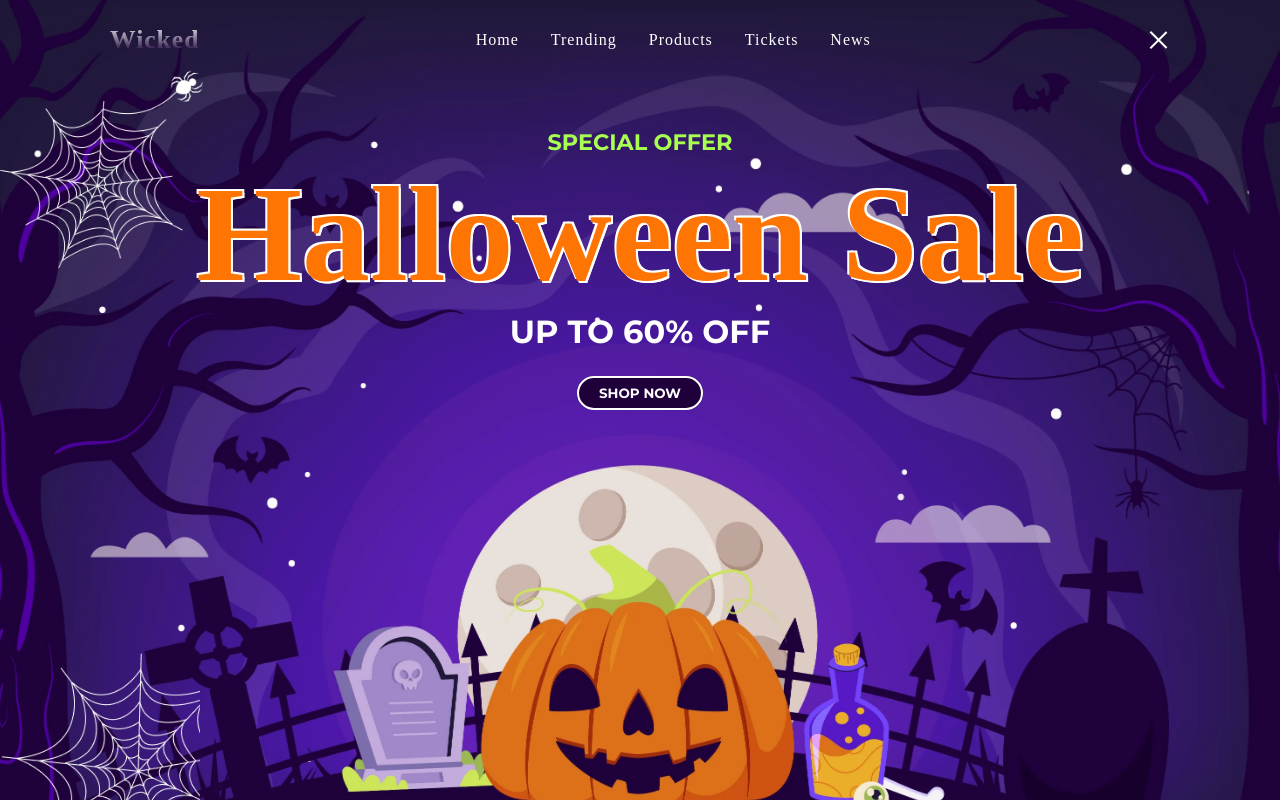
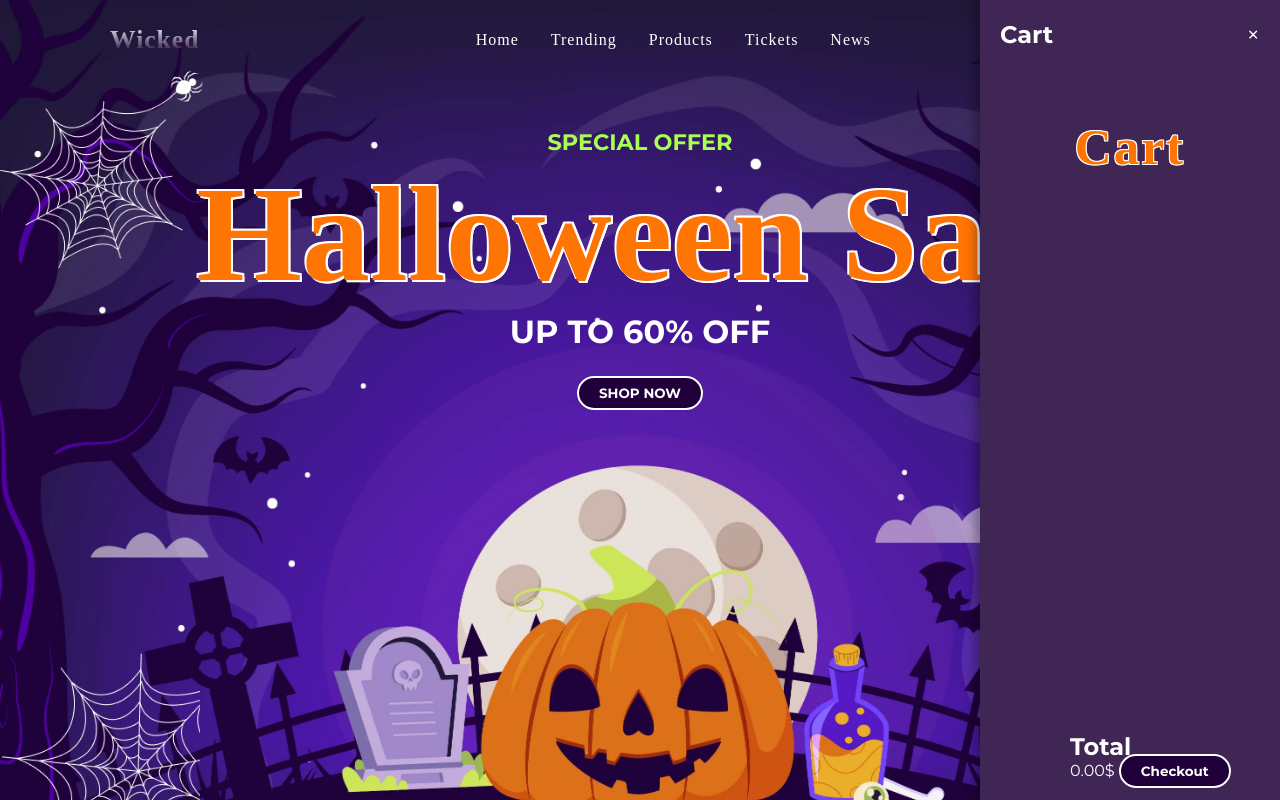
Before and after one commit to egyptianpsycho/Wicked, a plain HTML site: page index.html in a window 1280 px wide. Both pictures are taken after a click on the element 1158 px from the left and 40 px from the top of the page. Shown: the top 800 px of the page. Drawn offline with nearby package versions, Linux system fonts and the light colour scheme; a web font is replaced by a local one.

Commit message:
updated files

```diff
--- a/css/master.css
+++ b/css/master.css
@@ -505,19 +505,11 @@ header.header-active {
         background-position: 0% 100%;
     }
 }
-.cart {
-    display: flex;
-    align-items: end;
-    justify-content: space-between;
-    /* background-color: red;  */
-    padding: 10px;
-}
 
 .cart-content {
     display: flex;
     align-items: center;
     gap: 10px;
-    /* background-color: var(--main-color); */
     padding: 10px;
     border-radius: 5px;
 }
@@ -527,7 +519,6 @@ header.header-active {
     align-items: center;
     justify-content: space-between;
     gap: 10px;
-    /* background-color: green; */
     width: 300px;
     height: 200px;
     padding: 15px;
@@ -555,3 +546,56 @@ header.header-active {
     margin: 5px;
     display: block;
 }
+
+.side-bar {
+    position: fixed;
+    top: 0;
+    right: -100%;
+    width: 300px;
+    height: 100%;
+    background-color: #3f2655;
+    color: #fff;
+    box-shadow: -5px 0 10px rgba(0, 0, 0, 0.3);
+    transition: right 0.4s ease;
+    z-index: 1000;
+    display: flex;
+    flex-direction: column;
+    padding: 20px;
+}
+
+.side-bar.active {
+    right: 0;
+}
+
+.side-bar-header {
+    display: flex;
+    justify-content: space-between;
+    align-items: center;
+    margin-bottom: 20px;
+}
+
+.side-bar-header h2 {
+    font-size: 1.5rem;
+}
+
+.close-btn {
+    background: transparent;
+    border: none;
+    color: #fff;
+    font-size: 1.5rem;
+    cursor: pointer;
+}
+
+.cart-content {
+    flex: 1;
+}
+
+.total {
+    position: absolute;
+    bottom: 20px;
+    left: 90px;
+}
+
+.total h3 {
+    margin-bottom: 10px;
+}
--- a/index.html
+++ b/index.html
@@ -162,18 +162,7 @@
             <input type="submit" value="Subscribe" class="subscribe-btn">
         </form>
     </section>
-    <section>
-        <h2 class="heading">Cart</h2>
-        <div class="cart container">
-            <div class="cart-content">
-            </div>
-            <div class="total">
-                <h2>Total</h2>
-                <span id="totalPrice">0.00$</span>
-                <a href="#" class="btn">Checkout</a>
-            </div>
-        </div>
-    </section>
+
     <div class="footer container">
         <div class="footer-box">
             <a href="#">Home</a>
@@ -189,13 +178,31 @@
             </div>
         </div>
     </div>
-
+    <div class="side-bar">
+    <div class="side-bar-header">
+        <h2>Cart</h2>
+        <button class="close-btn">&times;</button>
+    </div>
+    <section>
+        <h2 class="heading">Cart</h2>
+        <div class="cart container">
+            <div class="cart-content">
+            </div>
+            <div class="total">
+                <h2>Total</h2>
+                <span id="totalPrice">0.00$</span>
+                <a href="#" class="btn">Checkout</a>
+            </div>
+        </div>
+    </section>
+</div>
 
 
     <p class="copyright">©Halloween</p>
     <script src="https://cdn.jsdelivr.net/npm/swiper@11/swiper-bundle.min.js"></script>
     <script src="https://unpkg.com/scrollreveal"></script>
     <script src="js/main.js"></script>
+
 </body>
 
 </html>
--- a/js/main.js
+++ b/js/main.js
@@ -56,3 +56,16 @@ function renderCart() {
     }
 
 }
+document.addEventListener('DOMContentLoaded', () => {
+    const sideBar = document.querySelector('.side-bar');
+    const closeBtn = document.querySelector('.close-btn');
+
+    menu.addEventListener('click', () => {
+        sideBar.classList.toggle('active');
+    });
+
+    closeBtn.addEventListener('click', () => {
+        sideBar.classList.remove('active');
+        menu.classList.remove('move');
+    });
+});
```
